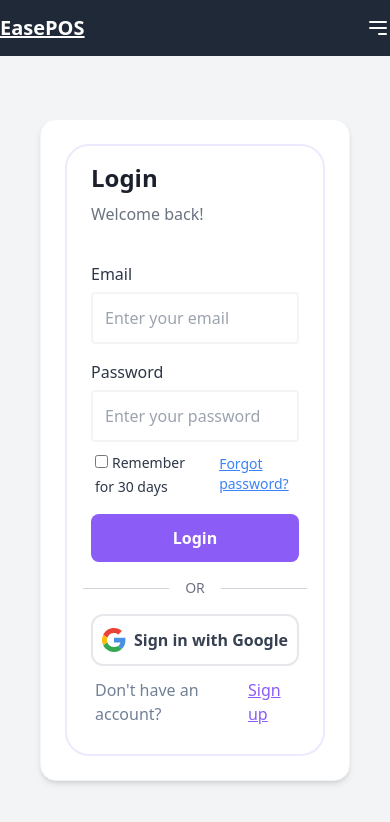
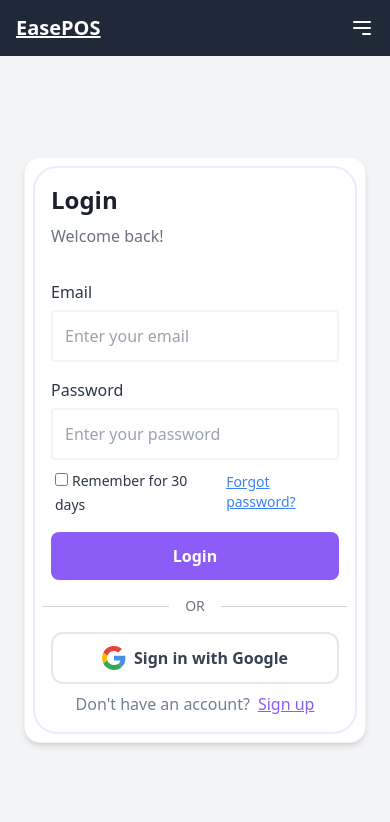
Before and after one commit to ZikaZaki/EasePOS, a React (Vite) app: page /auth/login in a window 390 px wide. Shown: the top 822 px of the page. Built offline with nearby package versions, Linux system fonts and the light colour scheme.

Commit message:
update AuthContainer padding

```diff
--- a/src/components/Header/Header.tsx
+++ b/src/components/Header/Header.tsx
@@ -6,7 +6,7 @@ import Navigation from "../Navigation"; // Adjust the path if necessary
 
 const Header: React.FC = () => {
   return (
-    <header className="flex h-14 bg-gray-800 text-white font-semibold">
+    <header className="flex h-14 px-4 bg-gray-800 text-white font-semibold">
       <div className="container mx-auto py-2 flex justify-between items-center">
         <Logo />
         <Navigation />
--- a/src/features/auth/components/LoginForm.tsx
+++ b/src/features/auth/components/LoginForm.tsx
@@ -17,8 +17,8 @@ const LoginForm: React.FC<LoginFormProps> = ({
   onSubmit,
 }) => {
   return (
-    <div className="flex flex-col w-full h-full justify-center overflow-y-auto">
-      <div className="flex flex-col space-y-2 mb-5 px-2">
+    <div className="h-full w-full flex flex-col">
+      <div className="flex flex-col gap-2 mt-2 mb-4 px-2">
         <h1 className="text-2xl font-bold">Login</h1>
         <p className="font-medium text-md text-gray-500">Welcome back!</p>
       </div>
@@ -115,7 +115,7 @@ const LoginForm: React.FC<LoginFormProps> = ({
         </button>
       </div>
       {/* Don't have an account? Sing Up */}
-      <div className="flex justify-center items-center px-3 my-3">
+      <div className="flex justify-center items-center px-3 my-2">
         <p className="font-medium text-base">Don't have an account?</p>
         <Link
           to="/auth/register"
--- a/src/features/auth/components/RegisterForm.tsx
+++ b/src/features/auth/components/RegisterForm.tsx
@@ -28,15 +28,15 @@ const RegisterForm: React.FC<RegisterFormProps> = ({
   onSubmit,
 }) => {
   return (
-    <div className="flex flex-col w-full h-full justify-center overflow-y-auto">
-      <div className="flex flex-col space-y-2 mb-5 px-2">
+    <div className="h-full w-full flex flex-col">
+      <div className="flex flex-col gap-2 mt-2 mb-4 px-2">
         <h1 className="text-2xl font-bold">Register</h1>
         <div className="flex items-center space-x-2">
           {/* Already have an account? Sing In */}
           <p className="font-medium text-base">Already have an account?</p>
           <Link
             to="/auth/login"
-            className="ml-2 font-medium text-base text-violet-500"
+            className="font-medium text-base text-violet-500"
           >
             Sign in
           </Link>
@@ -117,7 +117,7 @@ const RegisterForm: React.FC<RegisterFormProps> = ({
         <div className="flex-grow border-t border-gray-300"></div>
       </div>
       {/* Google Sign Up */}
-      <div className="flex flex-col px-2 mt-4">
+      <div className="flex flex-col px-2 my-4">
         <button className="flex items-center justify-center gap-2 active:scale-[.98] active:duration-75 transition-all hover:scale-[1.01]  ease-in-out transform py-3  rounded-xl text-gray-700 font-semibold text-base border-2 border-gray-150 ">
           <svg
             width="24"
--- a/src/features/auth/containers/AuthContainer.tsx
+++ b/src/features/auth/containers/AuthContainer.tsx
@@ -24,14 +24,14 @@ const AuthContainer: React.FC<AuthAction> = ({ action }) => {
   };
 
   return (
-    <div className="max-h-full max-w-[68rem] flex gap-8 justify-center p-6 rounded-2xl bg-white shadow-md border border-gray-100 overflow-hidden">
+    <div className="max-h-full max-w-[68rem] flex gap-8 justify-center p-2 lg:p-4 rounded-2xl bg-white shadow-md border border-gray-100 overflow-hidden">
       {/* Left side: Carousel (Hidden on mobile) */}
-      <div className="hidden lg:w-1/2 lg:flex">
+      <div className="hidden lg:w-1/2 lg:flex min-h-full">
         <CarouselContainer />
       </div>
 
       {/* Right side: Form container */}
-      <div className="lg:w-1/2 flex">
+      <div className="lg:w-1/2 flex min-h-full">
         {/* Conditionally render the Login or Register form based on the action */}
         {action === "login" && <LoginContainer onLogin={handleLogin} />}
         {action === "register" && (
--- a/src/features/auth/containers/LoginContainer.tsx
+++ b/src/features/auth/containers/LoginContainer.tsx
@@ -14,7 +14,7 @@ const LoginContainer: React.FC<LoginContainerProps> = ({ onLogin }) => {
     onLogin(email, password);
   };
   return (
-    <div className="w-full h-full p-4 lg:px-6 lg:py-4 rounded-3xl border-2 border-violet-100 overflow-hidden items-center justify-center">
+    <div className="flex-1 p-2 lg:p-3 rounded-3xl border-2 border-violet-100 ">
       <LoginForm
         email={email}
         setEmail={setEmail}
--- a/src/features/auth/containers/RegisterContainer.tsx
+++ b/src/features/auth/containers/RegisterContainer.tsx
@@ -26,7 +26,7 @@ const RegisterContainer: React.FC<RegisterContainerProps> = ({
   };
 
   return (
-    <div className="w-full h-full p-4 lg:px-6 lg:py-4 rounded-3xl border-2 border-violet-100 overflow-hidden items-center justify-center">
+    <div className="flex-1 p-2 lg:p-3 rounded-3xl border-2 border-violet-100 overflow-y-auto">
       <RegisterForm
         firstName={firstName}
         setFirstName={setFirstName}
--- a/src/layouts/MainLayout.tsx
+++ b/src/layouts/MainLayout.tsx
@@ -10,7 +10,7 @@ const MainLayout: React.FC = () => {
       <Header />
 
       {/* Main content goes here */}
-      <main className="flex-1 flex justify-center p-8 overflow-auto">
+      <main className="flex-1 flex justify-center p-4 lg:p-8 overflow-auto">
         <Outlet />
       </main>
     </div>
--- a/src/layouts/PlainLayout.tsx
+++ b/src/layouts/PlainLayout.tsx
@@ -6,7 +6,7 @@ const PlainLayout: React.FC = () => {
   return (
     <div className="flex flex-col min-h-screen-dvh h-screen-dvh overflow-hidden">
       {/* Main content without Header */}
-      <main className="flex-1 flex justify-center p-8 border-2 border-blue-500 overflow-auto">
+      <main className="flex-1 flex justify-center p-4 lg:p-8 overflow-auto">
         <Outlet />
       </main>
     </div>
```
